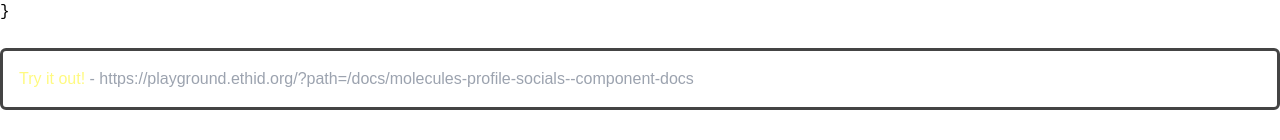
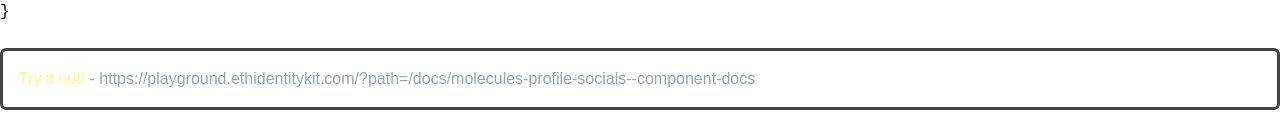
Before and after one commit to ethereumidentitykit/docs, a Next.js app: page /docs/components/profile-socials in a window 1280 px wide. Shown: the part 168-308 px from the top of the page. Built offline with nearby package versions, Linux system fonts and the light colour scheme; a web font is replaced by a local one.

Commit message:
add playground nav link, change docs and playground URLs

```diff
--- a/components/landing-page.tsx
+++ b/components/landing-page.tsx
@@ -58,7 +58,7 @@ const Home = () => {
                 Get started
               </button>
             </Link>
-            <Link href="https://playground.ethid.org" target="_blank">
+            <Link href="https://playground.ethidentitykit.com" target="_blank">
               <button className="text-[#111111] bg-primary hover:bg-primaryHover transition-all rounded-lg h-12 sm:h-[54px] font-bold text-base sm:text-lg w-[156px] sm:w-44">
                 Playground
               </button>
@@ -105,7 +105,7 @@ const Home = () => {
                   </div>
                   <div className="flex items-center justify-between w-full">
                     <p className="font-bold">URL</p>
-                    <p>https://ethid.org</p>
+                    <p>https://ethidentitykit.com</p>
                   </div>
                   <div className="flex items-center justify-between w-full">
                     <p className="font-bold">Network</p>
--- a/lib/metadata.ts
+++ b/lib/metadata.ts
@@ -1,6 +1,6 @@
 import type { Metadata } from 'next'
 
-export const metadataBaseUrl = new URL('https://ethid.org')
+export const metadataBaseUrl = new URL('https://ethidentitykit.com')
 
 export const metadataTitle = 'Ethereum Identity Kit'
 export const metadataSiteName = 'Ethereum Identity Kit'
@@ -9,7 +9,7 @@ export const metadataDescription = 'Complete your dapp with the Ethereum identit
 export const sharedMetadataIcons: Metadata['icons'] = [
   {
     rel: 'icon',
-    url: 'https://ethid.org/favicon.ico',
+    url: 'https://ethidentitykit.com/favicon.ico',
   },
 ]
 
@@ -19,8 +19,8 @@ export const sharedMetadataOpenGraph: Metadata['openGraph'] = {
   description: metadataDescription,
   locale: 'en_US',
   siteName: metadataSiteName,
-  url: 'https://ethid.org',
-  emails: ['contact@ethid.org'],
+  url: 'https://ethidentitykit.com',
+  emails: ['contact@ethidentitykit.com'],
   // images: [
   //   {
   //     url: 'https://ethfollow.xyz/assets/banner.png'
@@ -44,7 +44,7 @@ export const sharedMetadata: Metadata = {
   openGraph: sharedMetadataOpenGraph,
   authors: {
     name: 'Ethereum Identity Kit',
-    url: 'https://ethid.org',
+    url: 'https://ethidentitykit.com',
   },
   robots: {
     index: true,
--- a/next.config.mjs
+++ b/next.config.mjs
@@ -11,7 +11,7 @@ export default withNextra({
     return [
       {
         source: '/playground',
-        destination: 'https://playground.ethid.org',
+        destination: 'https://playground.ethidentitykit.com',
         permanent: true,
       },
     ]
--- a/pages/_meta.ts
+++ b/pages/_meta.ts
@@ -7,4 +7,10 @@ export default {
     title: 'Docs',
     type: 'page',
   },
+  playground: {
+    title: 'Playground',
+    href: 'https://playground.ethidentitykit.com',
+    type: 'page',
+    newWindow: true,
+  },
 }
--- a/pages/docs/components/avatar.mdx
+++ b/pages/docs/components/avatar.mdx
@@ -16,12 +16,12 @@ export default function Home() {
 
 <a
   className="w-full block border-[3px] rounded-md border-[#444] hover:border-primary/80 cursor-pointer transition-all p-4 mt-6 truncate text-gray-400"
-  href="https://playground.ethid.org/?path=/docs/molecules-avatar--component-docs"
+  href="https://playground.ethidentitykit.com/?path=/docs/molecules-avatar--component-docs"
   target="_blank"
 >
   <span className="text-primary">Try it out!</span>
   <span className="text-gray-400">
-    {' - https://playground.ethid.org/?path=/docs/molecules-avatar--component-docs'}
+    {' - https://playground.ethidentitykit.com/?path=/docs/molecules-avatar--component-docs'}
   </span>
 </a>
 
--- a/pages/docs/components/follower-tag.mdx
+++ b/pages/docs/components/follower-tag.mdx
@@ -22,12 +22,12 @@ export default function Home() {
 
 <a
   className="w-full block border-[3px] rounded-md border-[#444] hover:border-primary/80 cursor-pointer transition-all p-4 mt-6 truncate text-gray-400"
-  href="https://playground.ethid.org/?path=/docs/molecules-follower-tag--component-docs"
+  href="https://playground.ethidentitykit.com/?path=/docs/molecules-follower-tag--component-docs"
   target="_blank"
 >
   <span className="text-primary">Try it out!</span>
   <span className="text-gray-400">
-    {' - https://playground.ethid.org/?path=/docs/molecules-follower-tag--component-docs'}
+    {' - https://playground.ethidentitykit.com/?path=/docs/molecules-follower-tag--component-docs'}
   </span>
 </a>
 
--- a/pages/docs/components/profile-card.mdx
+++ b/pages/docs/components/profile-card.mdx
@@ -27,12 +27,12 @@ export default function Home() {
 
 <a
   className="w-full block border-[3px] rounded-md border-[#444] hover:border-primary/80 cursor-pointer transition-all p-4 mt-6 truncate text-gray-400"
-  href="https://playground.ethid.org/?path=/docs/organisms-profile-card--component-docs"
+  href="https://playground.ethidentitykit.com/?path=/docs/organisms-profile-card--component-docs"
   target="_blank"
 >
   <span className="text-primary">Try it out!</span>
   <span className="text-gray-400">
-    {' - https://playground.ethid.org/?path=/docs/organisms-profile-card--component-docs'}
+    {' - https://playground.ethidentitykit.com/?path=/docs/organisms-profile-card--component-docs'}
   </span>
 </a>
 
--- a/pages/docs/components/profile-socials.mdx
+++ b/pages/docs/components/profile-socials.mdx
@@ -16,12 +16,12 @@ export default function Home() {
 
 <a
   className="w-full block border-[3px] rounded-md border-[#444] hover:border-primary/80 cursor-pointer transition-all p-4 mt-6 truncate text-gray-400"
-  href="https://playground.ethid.org/?path=/docs/molecules-profile-socials--component-docs"
+  href="https://playground.ethidentitykit.com/?path=/docs/molecules-profile-socials--component-docs"
   target="_blank"
 >
   <span className="text-primary">Try it out!</span>
   <span className="text-gray-400">
-    {' - https://playground.ethid.org/?path=/docs/molecules-profile-socials--component-docs'}
+    {' - https://playground.ethidentitykit.com/?path=/docs/molecules-profile-socials--component-docs'}
   </span>
 </a>
 
@@ -30,11 +30,10 @@ export default function Home() {
     userAddress="0xd8da6bf26964af9d7eed9e03e53415d37aa96045"
     name="vitalik.eth"
     records={{
-      'com.discord': 'brantly.eth',
-      'com.github': 'brantlymillegan',
-      'com.twitter': 'brantlymillegan',
-      'org.telegram': 'brantlymillegan',
-      url: 'https://ethfollow.xyz/',
+      'com.github': 'vbuterin',
+      'com.twitter': 'VitalikButerin',
+      url: 'https://vitalik.ca',
+      cointenthash: 'ipfs://bafybeifvusbh4iunpvwjlowu47sxnt4hjlebx46kxi4yz5zdsoecfpkkei',
     }}
     includeUrls={true}
     darkMode={true}
--- a/pages/docs/components/profile-stats.mdx
+++ b/pages/docs/components/profile-stats.mdx
@@ -16,12 +16,12 @@ export default function Home() {
 
 <a
   className="w-full block border-[3px] rounded-md border-[#444] hover:border-primary/80 cursor-pointer transition-all p-4 mt-6 truncate text-gray-400"
-  href="https://playground.ethid.org/?path=/docs/molecules-profile-stats--component-docs"
+  href="https://playground.ethidentitykit.com/?path=/docs/molecules-profile-stats--component-docs"
   target="_blank"
 >
   <span className="text-primary">Try it out!</span>
   <span className="text-gray-400">
-    {' - https://playground.ethid.org/?path=/docs/molecules-profile-stats--component-docs'}
+    {' - https://playground.ethidentitykit.com/?path=/docs/molecules-profile-stats--component-docs'}
   </span>
 </a>
 
```
Also changed, not shown: theme.config.jsx (+1 -11 lines), 1 other file (tests, documents, lock files or other folders).
